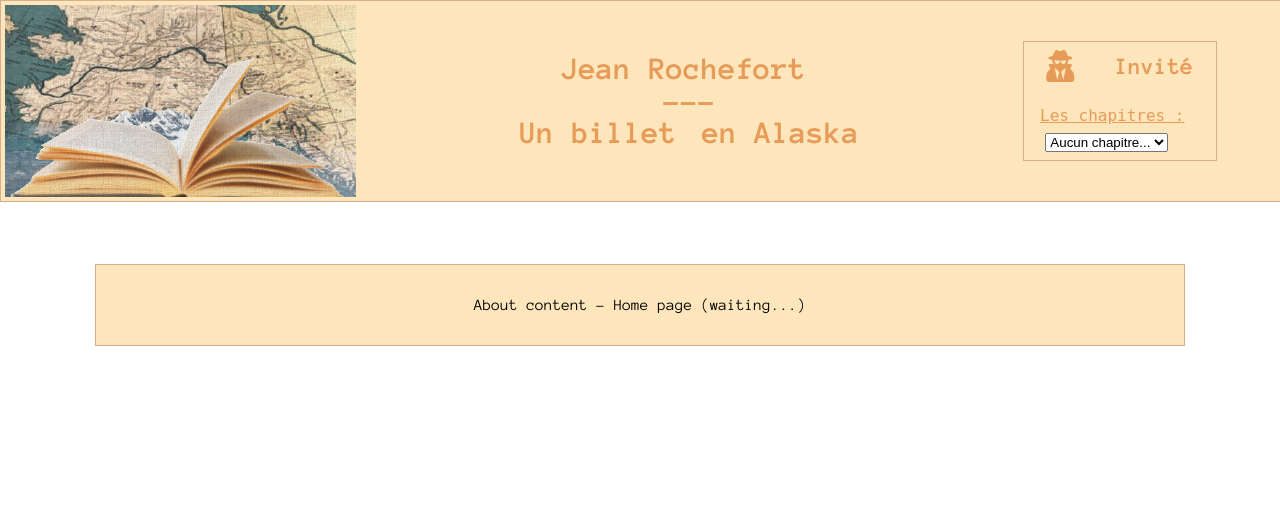
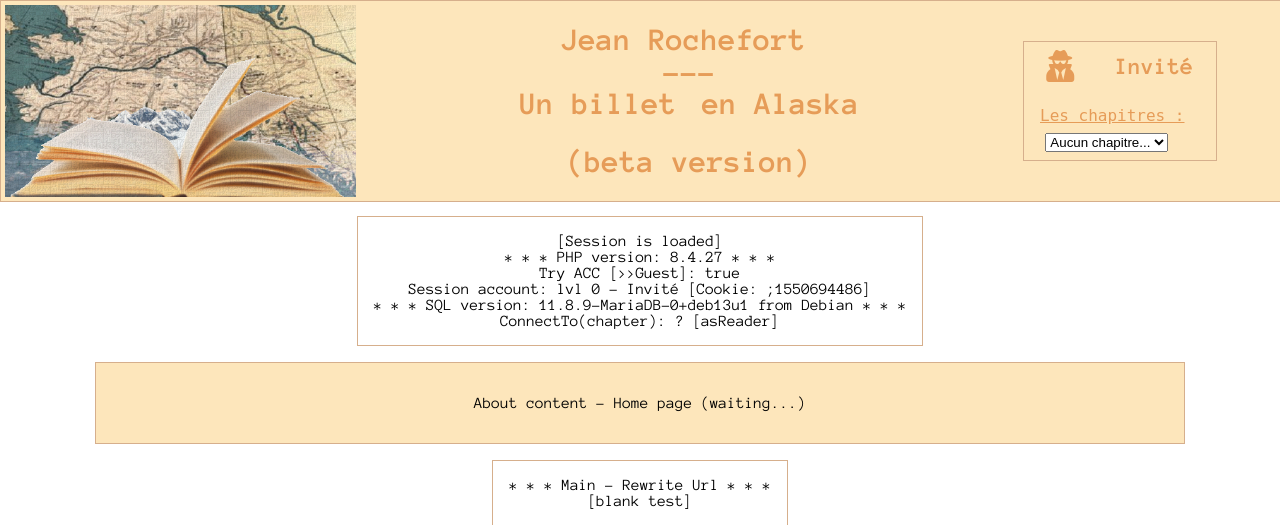
Before and after one commit to DotElectron/project_4, a PHP site: the page made by index.php in a window 1280 px wide. Shown: the top 525 px of the page. Run offline with PHP 8.4, Linux system fonts and the light colour scheme; data that the repository does not hold is empty; some libraries are stand-ins or nearby versions.

Commit message:
0.2.0+ [ReadyToDev]
With Beta plan...

(Test file available)

```diff
--- a/index.php
+++ b/index.php
@@ -5,7 +5,7 @@
 //Error Management...
 require_once('models/Error_manager.php');
 use Rochefort\Classes\Error_manager;
-// $activeDebug = true;
+$activeDebug = true;
 // $activeTest = true;
 
 //Session management...
```
